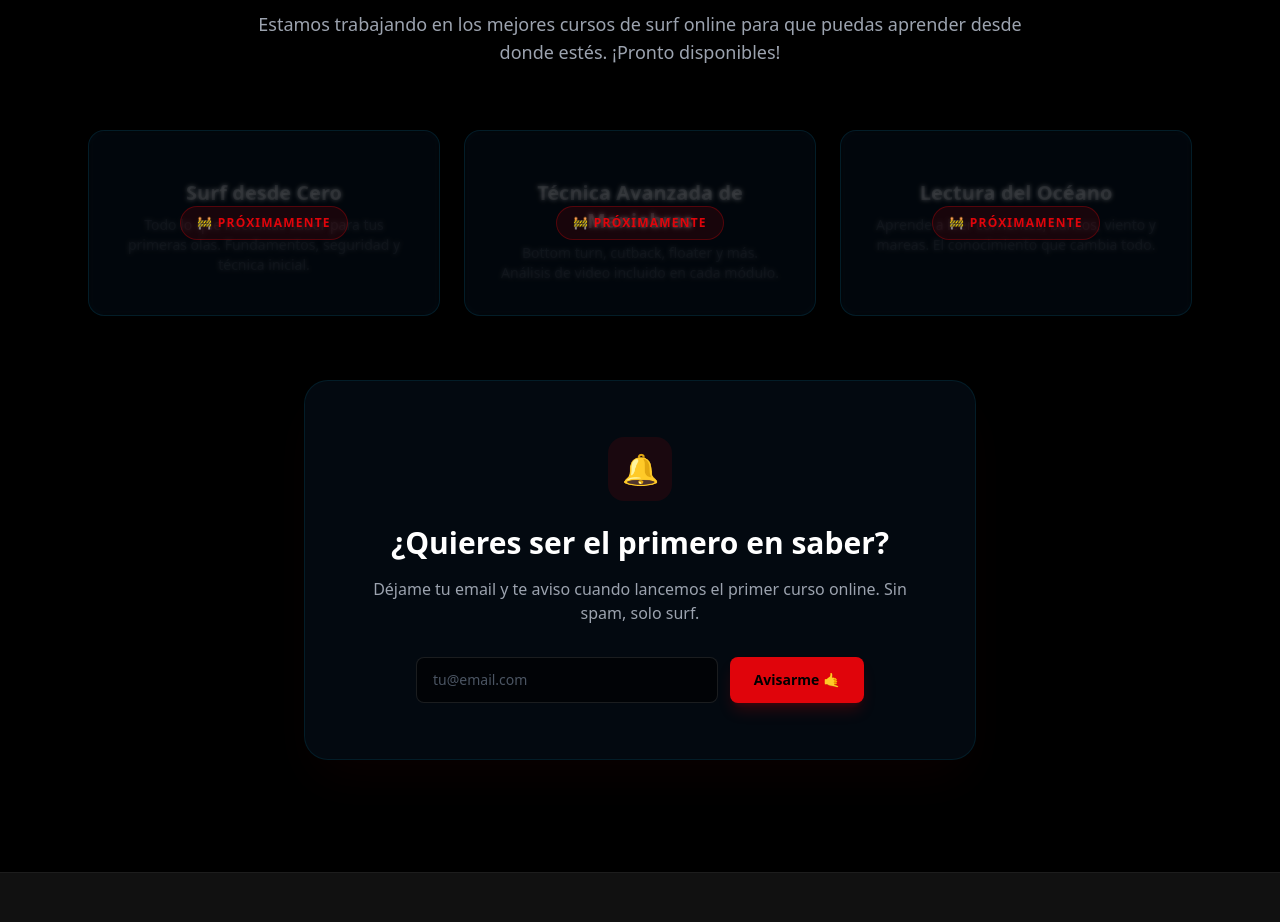
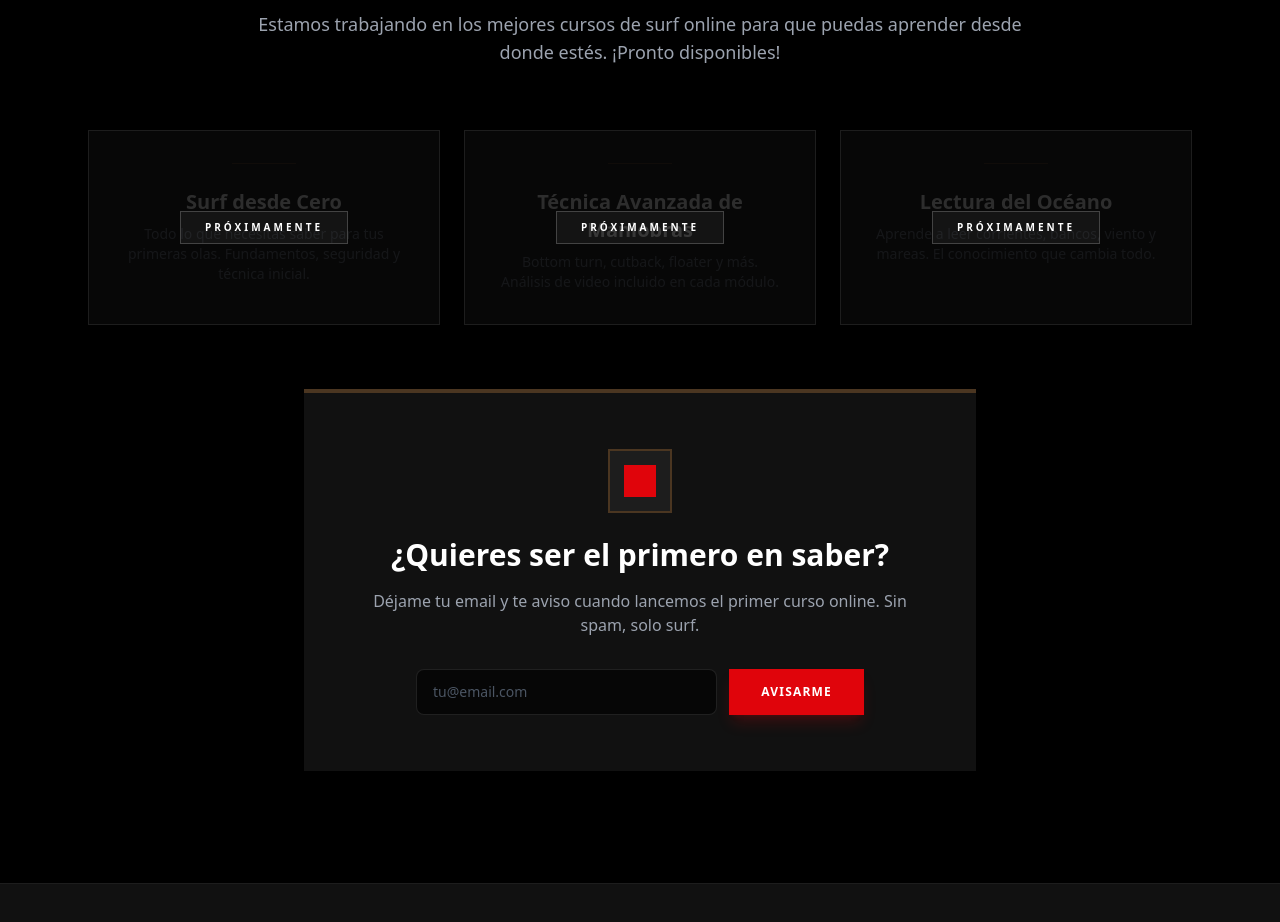
Before and after one commit to bockltda-afk/bock-surf, a Next.js app: page / in a window 1280 px wide. Shown: the part 2900-3822 px from the top of the page. Built offline with nearby package versions, Linux system fonts and the light colour scheme.

Commit message:
design: absolute final emoji removal and prominent brown integration in Courses and cards

```diff
--- a/components/sections/Courses.tsx
+++ b/components/sections/Courses.tsx
@@ -38,26 +38,26 @@ export default function Courses() {
           {comingSoon.map((course, idx) => (
             <div
               key={idx}
-              className="glass rounded-2xl p-8 border border-white/10 flex flex-col items-center text-center relative overflow-hidden group"
+              className="bg-card p-8 border border-white/5 hover:border-secondary transition-colors flex flex-col items-center text-center relative overflow-hidden group"
             >
               {/* Blur overlay */}
-              <div className="absolute inset-0 backdrop-blur-[2px] bg-background/40 z-10 flex flex-col items-center justify-center rounded-2xl">
-                <span className="bg-accent/10 border border-accent/30 text-accent text-xs font-black uppercase tracking-widest px-4 py-2 rounded-full">
-                  🚧 Próximamente
+              <div className="absolute inset-0 bg-background/60 z-10 flex flex-col items-center justify-center">
+                <span className="bg-white/5 border border-white/20 text-white text-[10px] font-bold uppercase tracking-[0.3em] px-6 py-2">
+                  Próximamente
                 </span>
               </div>
 
-              <span className="text-5xl mb-4 opacity-40">{course.emoji}</span>
+              <div className="w-16 h-[1px] bg-secondary mb-6 opacity-40" />
               <h3 className="text-xl font-bold text-white mb-2 opacity-40">{course.title}</h3>
-              <p className="text-gray-500 text-sm opacity-40">{course.desc}</p>
+              <p className="text-gray-500 text-sm opacity-40 font-light">{course.desc}</p>
             </div>
           ))}
         </div>
 
         {/* Newsletter CTA */}
-        <div className="glass rounded-3xl p-10 md:p-14 text-center border border-accent/20 max-w-2xl mx-auto shadow-2xl shadow-accent/5">
-          <div className="w-16 h-16 bg-accent/10 rounded-2xl flex items-center justify-center mx-auto mb-6 text-3xl">
-            🔔
+        <div className="bg-card p-10 md:p-14 text-center border-t-4 border-secondary max-w-2xl mx-auto shadow-2xl">
+          <div className="w-16 h-16 bg-white/5 border-2 border-secondary flex items-center justify-center mx-auto mb-6">
+            <div className="w-8 h-8 bg-accent" />
           </div>
           <h3 className="text-2xl md:text-3xl font-extrabold text-white mb-4">
             ¿Quieres ser el primero en saber?
@@ -85,9 +85,9 @@ export default function Courses() {
             />
             <button
               type="submit"
-              className="px-6 py-3 bg-accent hover:bg-accent-hover text-background rounded-lg font-black transition-all text-sm whitespace-nowrap shadow-lg shadow-accent/20"
+              className="px-8 py-3 bg-accent hover:bg-accent-hover text-white font-bold transition-all text-xs uppercase tracking-widest shadow-lg shadow-accent/20"
             >
-              Avisarme 🤙
+              Avisarme
             </button>
           </form>
         </div>
```
